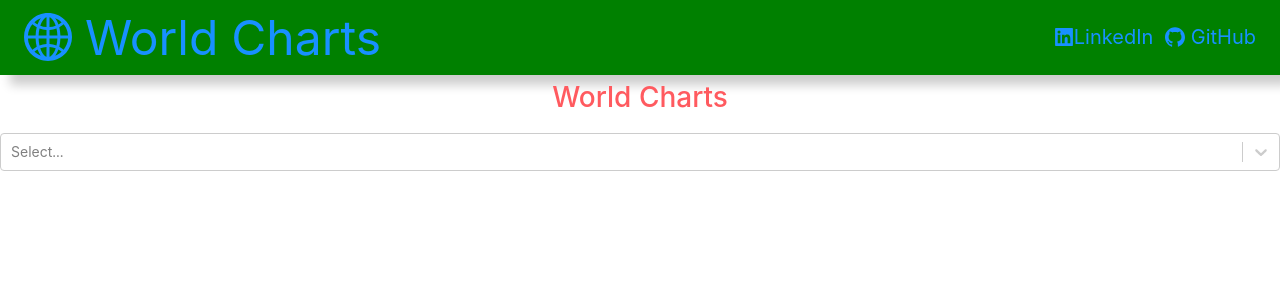
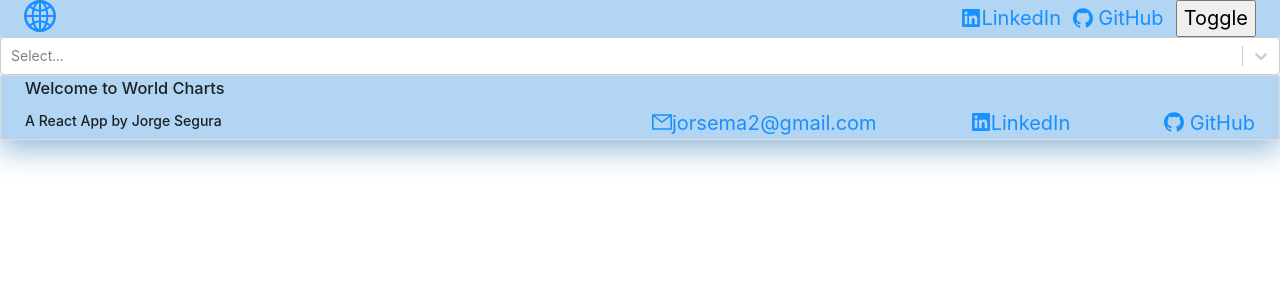
Before and after one commit to jorsema2/World-Bank-App, a React (Create React App) app: page / in a window 1280 px wide. Shown: the top 300 px of the page. Built offline with nearby package versions, Linux system fonts and the light colour scheme; no server answers.

Commit message:
Starting to implement toggle theme.

```diff
--- a/src/App.js
+++ b/src/App.js
@@ -1,12 +1,14 @@
 import React, { useState, useEffect, useReducer } from "react";
 import { BrowserRouter as Router, Switch, Route } from "react-router-dom";
 import { ThemeProvider } from "styled-components";
+import { darkTheme, lightTheme } from "./themes";
 import { appReducer, appInitialState } from "./reducers/appReducer";
+import Navigation from "./components/Navigation";
 import { Home } from "./pages/Home";
 import ChartPage from "./pages/ChartPage";
 import FourOhFour from "./components/FourOhFour";
 import getCountries from "./utils/getCountries";
-import Navigation from './components/Navigation'
+import Footer from "./components/Footer"
 
 export const SmartContext = React.createContext();
 
@@ -26,7 +28,7 @@ const App = () => {
   return (
     <div>
       <Router>
-        <ThemeProvider theme={{ mainColor: "#FF5A5F" }}>
+        <ThemeProvider theme={appState.isLight ? lightTheme : darkTheme}>
           <SmartContext.Provider
             value={{ countries, setCountries, appState, appDispatch }}
           >
@@ -42,6 +44,7 @@ const App = () => {
                 />
                 <Route path="*" component={FourOhFour} />
               </Switch>
+              <Footer />
             </div>
           </SmartContext.Provider>
         </ThemeProvider>
--- /dev/null
+++ b/src/components/Footer/index.js
@@ -0,0 +1,42 @@
+import React from "react";
+import {
+  MailOutlined,
+  GithubOutlined,
+  LinkedinFilled,
+} from "@ant-design/icons";
+import {Container, StyledFooter, FooterMenu, MenuItem} from "./style"
+
+const Footer = (props) => (
+  <Container>
+    <StyledFooter>
+      <div>
+        <h3>Welcome to World Charts</h3>
+        <h4>A React App by Jorge Segura</h4>
+      </div>
+      <FooterMenu>
+        <MenuItem>
+          <a href="mailto: jorsema2@gmail.com">
+            <MailOutlined />
+            jorsema2@gmail.com
+          </a>
+        </MenuItem>
+        <MenuItem>
+          <a
+            target="_blank"
+            href="https://www.linkedin.com/in/jorge-segura-mart%C3%ADnez-6b53851b3/"
+          >
+            <LinkedinFilled />
+            LinkedIn
+          </a>
+        </MenuItem>
+        <MenuItem>
+          <a target="_blank" href="https://github.com/jorsema2">
+            <GithubOutlined /> GitHub
+          </a>
+        </MenuItem>
+      </FooterMenu>
+    </StyledFooter>
+  </Container>
+);
+
+export default Footer;
--- /dev/null
+++ b/src/components/Footer/style.js
@@ -0,0 +1,34 @@
+import styled from "styled-components";
+import { MaxWidthContainer } from "../UI/ui.styles";
+
+export const Container = styled.div`
+  ${(props) => `
+  background-color:${props.theme.backgroundColor};
+  color: ${props.theme.inputTextColor};
+  border: 1px solid ${props.theme.borderColor};
+  box-shadow: ${props.theme.boxShadow}
+`}
+`;
+
+export const StyledFooter = styled(MaxWidthContainer)`
+  display: flex;
+  flex-direction: row;
+  justify-content: space-between;
+`;
+
+export const FooterMenu = styled.div`
+  display: flex;
+  align-items: baseline;
+  align-self: flex-end;
+  justify-content: space-between;
+  width: 50%;
+`;
+
+export const MenuItem = styled.div`
+  color: black;
+  font-size: 1.25rem;
+  display: flex;
+  flex-direction: row;
+  align-items: baseline;
+  margin-left: 12px;
+`;
--- a/src/components/Navigation/index.js
+++ b/src/components/Navigation/index.js
@@ -1,26 +1,22 @@
-import React from "react";
-import {Link} from "react-router-dom";
+import React, { useContext } from "react";
+import { Link } from "react-router-dom";
 import {
-  GlobalOutlined,
   GithubOutlined,
   LinkedinFilled,
 } from "@ant-design/icons";
-import {
-  StyledHeader,
-  AppTitle,
-  HeaderMenu,
-  MenuItem,
-  Container,
-} from "./style.js";
+import { StyledHeader, HeaderMenu, AppLogo, MenuItem, Container } from "./style.js";
+// import { sun, moon } from "../../assets/svg";
+import { SmartContext } from "../../App";
 
-const Navigation = () => (
+const Navigation = () => {
+  const { appDispatch } = useContext(SmartContext);
+
+  return (
     <Container>
       <StyledHeader>
-      <AppTitle>
         <Link to="/">
-          <GlobalOutlined /> World Charts
+          <AppLogo />
         </Link>
-      </AppTitle>
         <HeaderMenu>
           <MenuItem>
             <a
@@ -36,9 +32,15 @@ const Navigation = () => (
               <GithubOutlined /> GitHub
             </a>
           </MenuItem>
+          <MenuItem>
+            <button onClick={() => appDispatch({ type: "toggleTheme" })}>
+              Toggle
+            </button>
+          </MenuItem>
         </HeaderMenu>
       </StyledHeader>
     </Container>
   );
+};
 
 export default Navigation;
--- a/src/components/Navigation/style.js
+++ b/src/components/Navigation/style.js
@@ -1,26 +1,31 @@
-import styled from 'styled-components';
-import { Layout } from "antd";
-import {MaxWidthContainer} from '../UI/ui.styles'
-
-const { Header } = Layout;
+import styled from "styled-components";
+import { GlobalOutlined } from "@ant-design/icons";
+import { MaxWidthContainer } from "../UI/ui.styles";
 
 export const Container = styled.div`
-background-color: green;
-box-shadow: 10px 10px 10px rgba(0,0,0,0.2);
+  ${(props) => `
+  background-color:${props.theme.backgroundColor};
+  color: ${props.theme.inputTextColor};
+  box-shadow: ${props.theme.boxShadow};
+`}
 `;
 
 export const StyledHeader = styled(MaxWidthContainer)`
-
   display: flex;
   flex-direction: row;
   justify-content: space-between;
+  ${(props) => `
+  background-color:${props.theme.backgroundColor};
+  color: ${props.theme.inputTextColor};
+`}
 `;
 
-export const AppTitle = styled.div`
-  width: 33%;
-  display: flex;
-  flex-direction: row;
-  font-size: 3rem;
+export const AppLogo = styled(GlobalOutlined)`
+  font-size: 2rem;
+  ${(props) => `
+background-color:${props.theme.backgroundColor};
+color: ${props.theme.inputTextColor};
+`}
 `;
 
 export const HeaderMenu = styled.div`
--- a/src/pages/ChartPage/index.js
+++ b/src/pages/ChartPage/index.js
@@ -1,14 +1,8 @@
 import React, { useState, useEffect, useContext, useReducer } from "react";
 import queryString from "query-string";
-import {
-  GithubOutlined,
-  LinkedinFilled,
-  MailOutlined,
-} from "@ant-design/icons";
 import "antd/dist/antd.css";
 import {
   StyledLayout,
-  MenuItem,
   IndicatorName,
   ContainerRow,
   ContentLeftContainer,
@@ -18,8 +12,6 @@ import {
   SliderContainer,
   StyledSlider,
   ContentRightContainer,
-  StyledFooter,
-  FooterMenu,
 } from "./style";
 import NoDataMessage from "../../components/NoDataMessage";
 import Chart from "../../components/Chart";
@@ -36,7 +28,7 @@ import chooseIDs from "../../utils/chooseIDs";
 import storeSelectedCountries from "../../utils/storeSelectedCountries";
 
 const ChartPage = (props) => {
-  const { countries, appState, appDispatch } = useContext(SmartContext);
+  const { countries, appDispatch } = useContext(SmartContext);
   const [chartState, chartDispatch] = useReducer(
     chartReducer,
     chartInitialState
@@ -268,34 +260,6 @@ const ChartPage = (props) => {
               />
             </div>
           </div>
-          <StyledFooter>
-            <div>
-              <h3>Welcome to World Charts</h3>
-              <h4>A React App by Jorge Segura</h4>
-            </div>
-            <FooterMenu>
-              <MenuItem>
-                <a href="mailto: jorsema2@gmail.com">
-                  <MailOutlined />
-                  jorsema2@gmail.com
-                </a>
-              </MenuItem>
-              <MenuItem>
-                <a
-                  target="_blank"
-                  href="https://www.linkedin.com/in/jorge-segura-mart%C3%ADnez-6b53851b3/"
-                >
-                  <LinkedinFilled />
-                  LinkedIn
-                </a>
-              </MenuItem>
-              <MenuItem>
-                <a target="_blank" href="https://github.com/jorsema2">
-                  <GithubOutlined /> GitHub
-                </a>
-              </MenuItem>
-            </FooterMenu>
-          </StyledFooter>
         </StyledLayout>
       )}
     </div>
--- a/src/pages/ChartPage/style.js
+++ b/src/pages/ChartPage/style.js
@@ -1,45 +1,13 @@
-import React from "react";
 import styled from "styled-components";
-import {Layout, Slider} from "antd";
+import {Slider} from "antd";
 import IndicatorsDropdown from "../../components/IndicatorsDropdown";
 import {MaxWidthContainer} from "../../components/UI/ui.styles";
-
-const {Header, Footer} = Layout;
 
 export const StyledLayout = styled(MaxWidthContainer)`
   min-height: calc(100vh - 75px);
   display: flex;
   flex-direction: column;
   justify-content: space-between;
-`;
-
-export const StyledHeader = styled(Header)`
-  background-color: green;
-  display: flex;
-  flex-direction: row;
-  justify-content: space-between;
-`;
-
-export const AppTitle = styled.div`
-  width: 33%;
-  display: flex;
-  flex-direction: row;
-  font-size: 3rem;
-`;
-
-export const HeaderMenu = styled.div`
-  width: 33%;
-  display: flex;
-  flex-direction: row;
-  justify-content: space-around;
-`;
-
-export const MenuItem = styled.div`
-  color: black;
-  font-size: 1.25rem;
-  display: flex;
-  flex-direction: row;
-  align-items: baseline;
 `;
 
 export const IndicatorName = styled.h2`
@@ -94,18 +62,3 @@ export const ContentRightContainer = styled.div`
   display: flex;
   margin-left: 24px;
 `;
-
-export const StyledFooter = styled(Footer)`
-  background-color: pink;
-  display: flex;
-  flex-direction: row;
-  justify-content: space-between;
-`;
-
-export const FooterMenu = styled.div`
-  display: flex;
-  align-items: baseline;
-  align-self: flex-end;
-  justify-content: space-between;
-  width: 50%;
-`;
--- a/src/pages/Home/index.js
+++ b/src/pages/Home/index.js
@@ -1,16 +1,7 @@
 import React, { useContext } from "react";
-import styled from "styled-components";
 import Select from "react-select";
 import IndicatorsList from "../../components/IndicatorsList";
 import {SmartContext} from "../../App";
-
-const Title = styled.h1`
-  color: ${(props) => props.theme.mainColor};
-  font-familiy: Arial;
-  display: flex;
-  justify-content: center;
-  margin-bottom: 3 rem;
-`;
 
 export const Home = () => {
   const {countries, appState, appDispatch} = useContext(SmartContext);
@@ -23,7 +14,6 @@ export const Home = () => {
 
   return (
     <div>
-      <Title>World Charts</Title>
       <Select
         value={appState.firstCountry}
         options={countries}
--- a/src/reducers/appReducer/index.js
+++ b/src/reducers/appReducer/index.js
@@ -3,6 +3,7 @@ export const appInitialState = {
   indicators: [],
   isFetching: false,
   page: 1,
+  isLight: true,
 };
 
 export function appReducer(appState, action) {
@@ -34,6 +35,12 @@ export function appReducer(appState, action) {
         page: appState.page + 1,
       };
     }
+    case "toggleTheme": {
+      return {
+        ...appState,
+        isLight: !appState.isLight,
+      }
+    }
     default:
       return appState;
   }
--- /dev/null
+++ b/src/themes/index.js
@@ -0,0 +1,13 @@
+export const darkTheme = {
+  backgroundColor: "rgb(32,32,32)",
+  color: "rgb(200, 200, 200)",
+  borderColor: "rgb(40,40,40)",
+  boxShadow: "0px 10px 30px #96B9D6",
+};
+
+export const lightTheme = {
+  backgroundColor: "#B1D5F2",
+  color: "#006DC7",
+  borderColor: "rgb(219, 219, 219)",
+  boxShadow: "0px 10px 30px #96B9D6",
+};
```
Also changed, not shown: src/components/UI/ui.styles.js (+5 -6 lines), src/assets/svg/moon.svg (added), src/assets/svg/sun.svg (added). Lines whose indentation alone changed are shown as unchanged.
